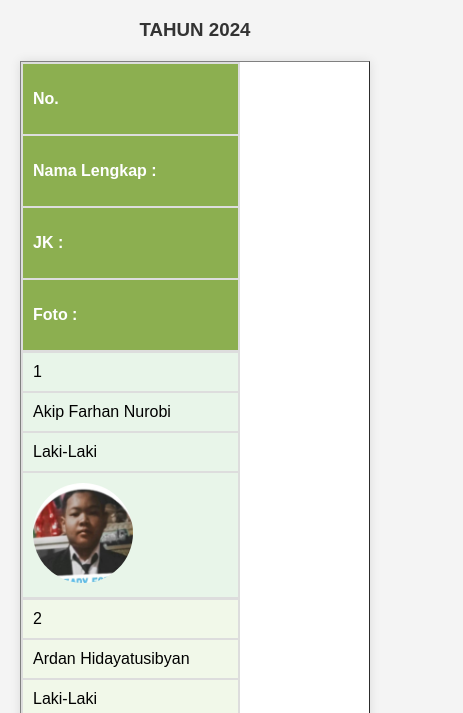
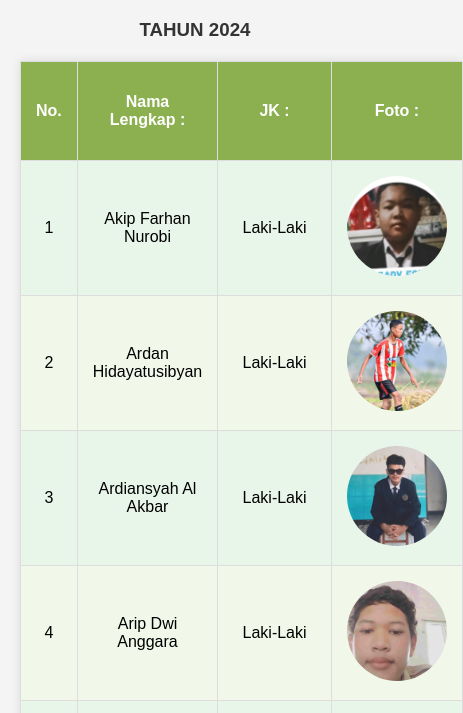
Before and after one commit to Mytzcodes/Projek-Sakti, a plain HTML site: page index.html in a window 390 px wide. Shown: the part 118-831 px from the top of the page, 463 px wide, since content can reach past the window. Drawn offline with Linux system fonts and the light colour scheme.

Commit message:
Update index.html

```diff
--- a/index.html
+++ b/index.html
@@ -50,21 +50,7 @@
             border-radius: 50%;
         }
 
-        @media (max-width: 600px) {
-            table, th, td {
-                display: block;
-                width: 100%;
-            }
-            th, td {
-                box-sizing: border-box;
-                padding: 10px;
-                text-align: left;
-            }
-            tr {
-                margin-bottom: 15px;
-                border: 1px solid #ddd;
-            }
-        }
+
     </style>
 </head>
 <body>
```
